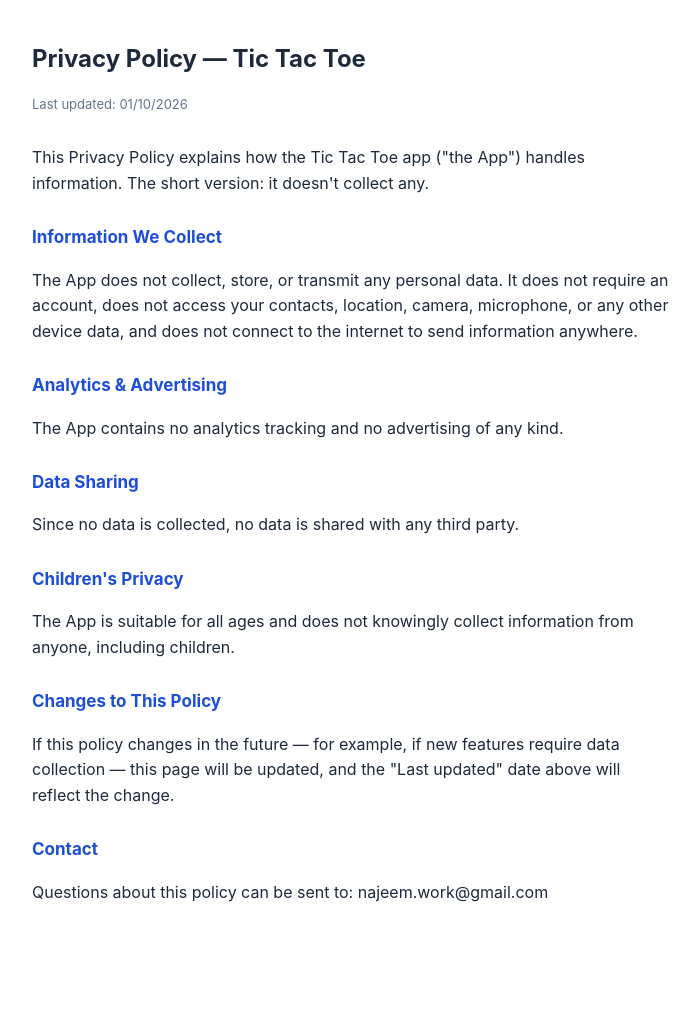
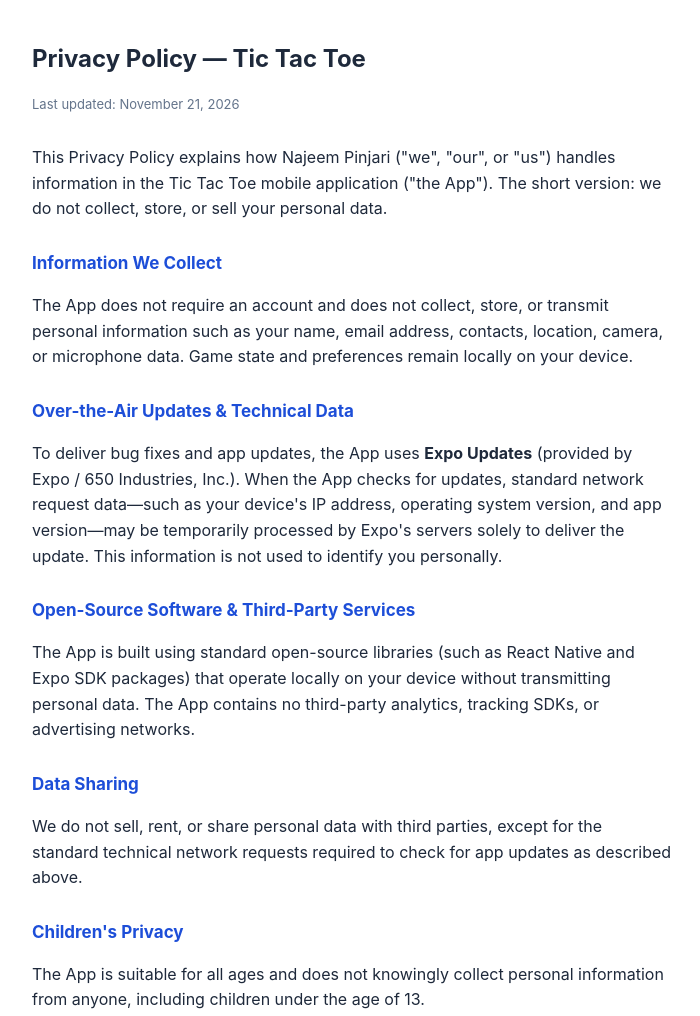
Before and after one commit to najeempinjari/tic-tac-toe-mobile-app, a website: page docs/privacy-policy.html in a window 1280 px wide. Shown: the top 1016 px of the page, without its empty margins (288-988 px from the left). Before the commit the page ends 945 px from the top, so only its background shows below. Drawn offline with Linux system fonts and the light colour scheme.

Commit message:
chore: updated docs/privacy-policy-update

```diff
--- a/docs/privacy-policy.html
+++ b/docs/privacy-policy.html
@@ -30,33 +30,51 @@
   </head>
   <body>
     <h1>Privacy Policy — Tic Tac Toe</h1>
-    <p class="updated">Last updated: 01/10/2026</p>
+    <p class="updated">Last updated: November 21, 2026</p>
 
     <p>
-      This Privacy Policy explains how the Tic Tac Toe app ("the App") handles
-      information. The short version: it doesn't collect any.
+      This Privacy Policy explains how Najeem Pinjari ("we", "our", or "us")
+      handles information in the Tic Tac Toe mobile application ("the App"). The
+      short version: we do not collect, store, or sell your personal data.
     </p>
 
     <h2>Information We Collect</h2>
     <p>
-      The App does not collect, store, or transmit any personal data. It does
-      not require an account, does not access your contacts, location, camera,
-      microphone, or any other device data, and does not connect to the internet
-      to send information anywhere.
+      The App does not require an account and does not collect, store, or
+      transmit personal information such as your name, email address, contacts,
+      location, camera, or microphone data. Game state and preferences remain
+      locally on your device.
     </p>
 
-    <h2>Analytics &amp; Advertising</h2>
+    <h2>Over-the-Air Updates &amp; Technical Data</h2>
     <p>
-      The App contains no analytics tracking and no advertising of any kind.
+      To deliver bug fixes and app updates, the App uses
+      <strong>Expo Updates</strong> (provided by Expo / 650 Industries, Inc.).
+      When the App checks for updates, standard network request data—such as
+      your device's IP address, operating system version, and app version—may be
+      temporarily processed by Expo's servers solely to deliver the update. This
+      information is not used to identify you personally.
+    </p>
+
+    <h2>Open-Source Software &amp; Third-Party Services</h2>
+    <p>
+      The App is built using standard open-source libraries (such as React
+      Native and Expo SDK packages) that operate locally on your device without
+      transmitting personal data. The App contains no third-party analytics,
+      tracking SDKs, or advertising networks.
     </p>
 
     <h2>Data Sharing</h2>
-    <p>Since no data is collected, no data is shared with any third party.</p>
+    <p>
+      We do not sell, rent, or share personal data with third parties, except
+      for the standard technical network requests required to check for app
+      updates as described above.
+    </p>
 
     <h2>Children's Privacy</h2>
     <p>
-      The App is suitable for all ages and does not knowingly collect
-      information from anyone, including children.
+      The App is suitable for all ages and does not knowingly collect personal
+      information from anyone, including children under the age of 13.
     </p>
 
     <h2>Changes to This Policy</h2>
@@ -67,6 +85,9 @@
     </p>
 
     <h2>Contact</h2>
-    <p>Questions about this policy can be sent to: najeem.work@gmail.com</p>
+    <p>
+      Questions about this policy can be sent to:
+      <a href="mailto:najeem.work@gmail.com">najeem.work@gmail.com</a>
+    </p>
   </body>
 </html>
```
